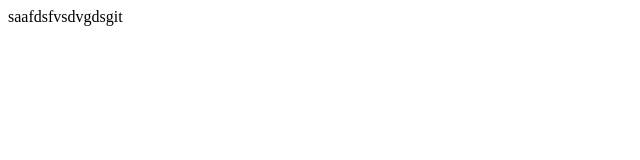
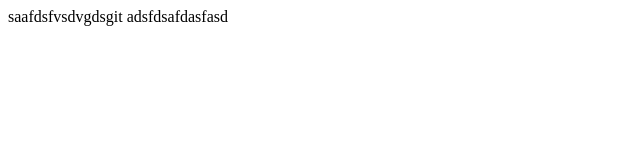
Before and after one commit to kovgansergey/test, a plain HTML site: page index.html in a window 1280 px wide. Shown: the whole page, without its empty margins (0-640 px from the left). Drawn offline with Linux system fonts and the light colour scheme.

Commit message:
added text

```diff
--- a/index.html
+++ b/index.html
@@ -7,5 +7,6 @@
 </head>
 <body>
   saafdsfvsdvgdsgit
+  adsfdsafdasfasd
 </body>
 </html>
```
